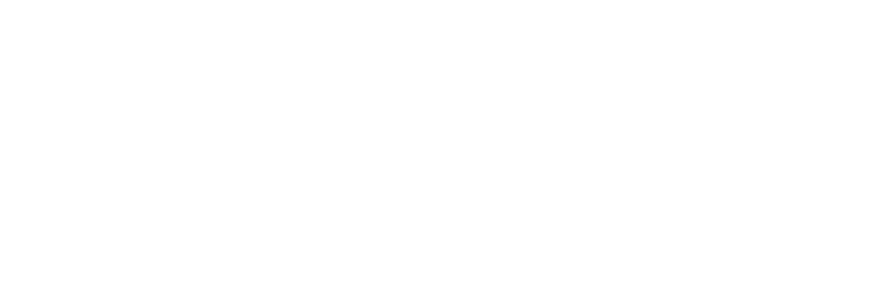
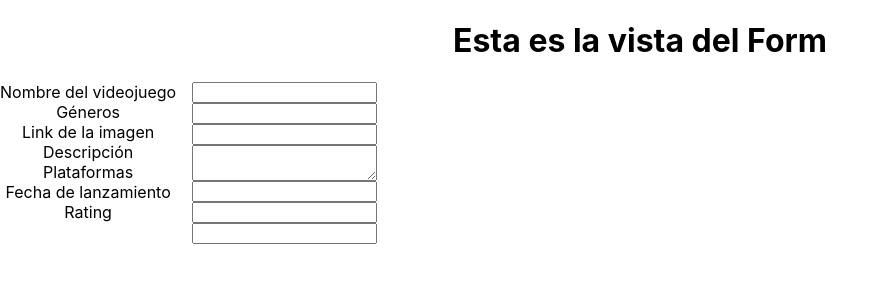
Before and after one commit to nicovalor/PI-videogames, a React (Create React App) app in the folder client/: page /form in a window 1280 px wide. Shown: the top 300 px of the page, without its empty margins (0-887 px from the left). Built offline with nearby package versions, Linux system fonts and the light colour scheme; the HTML template or start-up script is replaced by a standard one.

Commit message:
comence el form, falta manejo de errores

```diff
--- a/client/src/App.js
+++ b/client/src/App.js
@@ -2,12 +2,14 @@
 import { Route } from "react-router-dom";
 import Home from "./views/Home/Home";
 import Landing from "./views/Landing/Landing";
+import Form from "./views/Form/Form";
 
 function App() {
   return (
     <div className="App">
       <Route exact path="/" component={Landing} />
       <Route path="/home" component={Home} />
+      <Route path="/form" component={Form} />
     </div>
   );
 }
--- /dev/null
+++ b/client/src/views/Form/Form.jsx
@@ -0,0 +1,54 @@
+import { useState } from "react";
+import style from "./Form.module.css";
+
+const Form = () => {
+  const [form, setForm] = useState({
+    name: "",
+    genres: "",
+    image: "",
+    description: "",
+    platforms: "",
+    launchDate: "",
+    rating: "",
+  });
+
+  const handleChange = (event) => {
+    const property = event.target.name;
+    const value = event.target.value;
+
+    setForm({ ...form, [property]: value });
+  };
+  return (
+    <div>
+      <h1>Esta es la vista del Form</h1>
+      <form className={style.form}>
+        <div className={style.labels}>
+          <label>Nombre del videojuego</label>
+          <label>Géneros</label>
+          <label>Link de la imagen</label>
+          <label>Descripción</label>
+          <label>Plataformas</label>
+          <label>Fecha de lanzamiento</label>
+          <label>Rating</label>
+        </div>
+        <div className={style.inputs}>
+          <input type="text" name="name" onChange={handleChange} />
+
+          <input type="text" name="genres" onChange={handleChange} />
+
+          <input type="text" name="image" onChange={handleChange} />
+
+          <textarea type="text" name="description" onChange={handleChange} />
+
+          <input type="text" name="platforms" onChange={handleChange} />
+
+          <input type="text" name="launchDate" onChange={handleChange} />
+
+          <input type="text" name="rating" onChange={handleChange} />
+        </div>
+      </form>
+    </div>
+  );
+};
+
+export default Form;
--- /dev/null
+++ b/client/src/views/Form/Form.module.css
@@ -0,0 +1,15 @@
+.form {
+  display: flex;
+  flex-direction: row;
+  gap: 1rem;
+}
+
+.labels {
+  display: flex;
+  flex-direction: column;
+}
+
+.inputs {
+  display: flex;
+  flex-direction: column;
+}
```
Also changed, not shown: client/src/components/SearchBar/SearchBar.jsx (added, +7 -0 lines), client/src/components/SearchBar/SearchBar.module.css (added).
